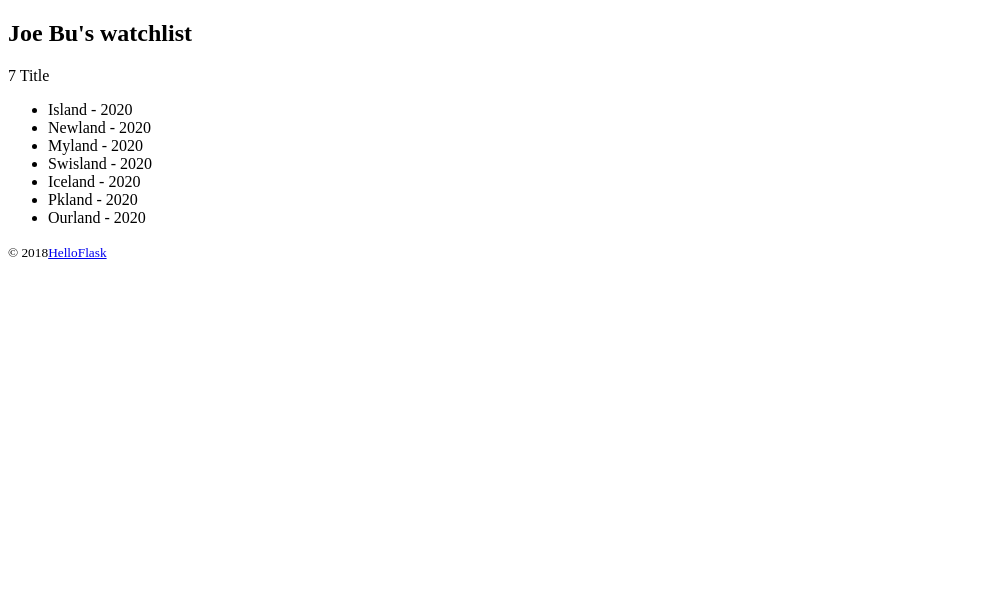
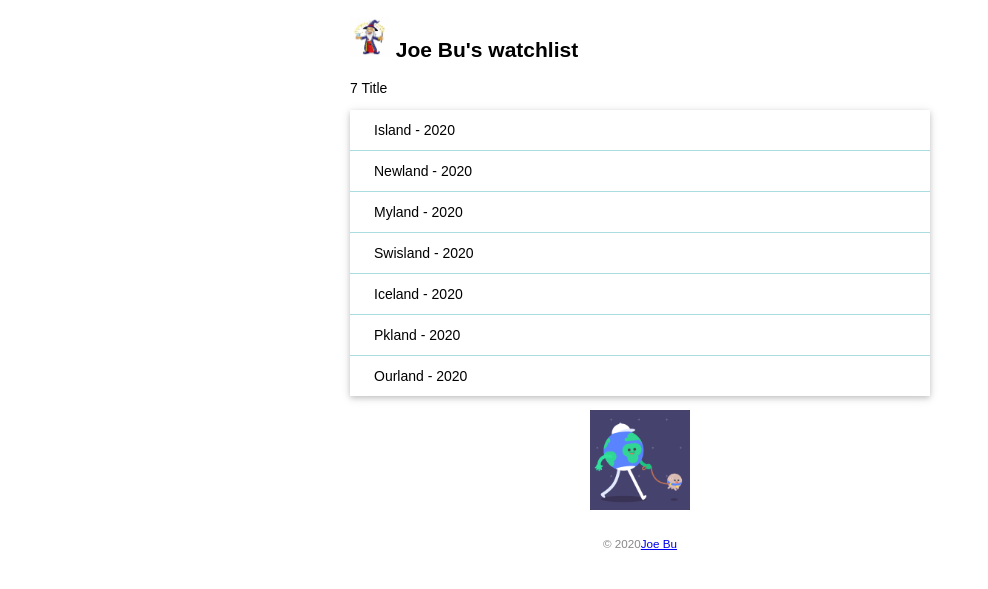
Before and after one commit to JoeBuzh/watchlist, a Flask app: page /index in a window 1280 px wide. Shown: the top 589 px of the page, without its empty margins (0-988 px from the left). Run offline with Flask 2, Linux system fonts and the light colour scheme.

Commit message:
Add static files by Joe.

```diff
--- /dev/null
+++ b/static/images/style.css
@@ -0,0 +1,45 @@
+/* 页面整体 */
+body{
+    margin: auto;
+    max-width: 580px;
+    font-size: 14px;
+    font-family: Arial, Helvetica, sans-serif;
+}
+/* 页脚 */
+footer{
+    color: #888;
+    margin-top: 15px;
+    text-align: center;
+    padding: 10px;
+}
+/* oldman头像 */
+.oldman{
+    width: 40px;
+}
+/* 电影列表 */
+.movie-list{
+    list-style-type: none;
+    padding: 0;
+    margin-top: 10px;
+    box-shadow: 0 2px 5px 0 rgba(0, 0, 0, 0.16), 0 2px 10px 0 rgba(0, 0, 0, 0.12);
+}
+
+.movie-list li{
+    padding: 12px 24px;
+    border-bottom: 1px solid #add;
+}
+
+.movie-list li:last-child{
+    border-bottom: none;
+}
+
+.movie-list li:hover{
+    background-color: #f8f9fa;
+}
+
+/* gif */
+.walker{
+    display: block;
+    margin: 0 auto;
+    height: 100px;
+}
--- a/templates/index.html
+++ b/templates/index.html
@@ -4,19 +4,25 @@
 <head>
     <meta charset="utf-8">
     <title>{{ name }}'s watchlist</title>
+    <link rel="icon" href="{{ url_for('static', filename='coffee.ico') }}">
+    <link rel="stylesheet" href="{{ url_for('static',
+    filename='images/style.css') }}" type="text/css">
 </head>
 
 <body>
-    <h2>{{ name }}'s watchlist</h2>
-    {# length过滤器获取movies变量的长度 #}
+    <h2>
+        <img alt="Oldman" class="oldman" src="{{ url_for('static', filename='images/oldman.jpg') }}">
+        {{ name }}'s watchlist
+    </h2>
     <p>{{ movies|length }} Title</p>
-    <ul>
+    <ul class="movie-list">
         {% for movie in movies %}
         <li>{{ movie.title }} - {{movie.year}}</li>
         {% endfor %}
     </ul>
+    <img alt="Walker" class="walker" src="{{ url_for('static', filename='images/giphy.gif') }}">
     <footer>
-        <small>&copy; 2018<a href="http://helloflask.com/tutorial">HelloFlask</a>
+        <small>&copy; 2020<a href="http://github.com/JoeinChina">Joe Bu</a>
         </small>
     </footer>
 </body>
```
Also changed, not shown: static/coffee.ico (added), static/images/giphy.gif (added), static/images/oldman.jpg (added), 1 other file.
